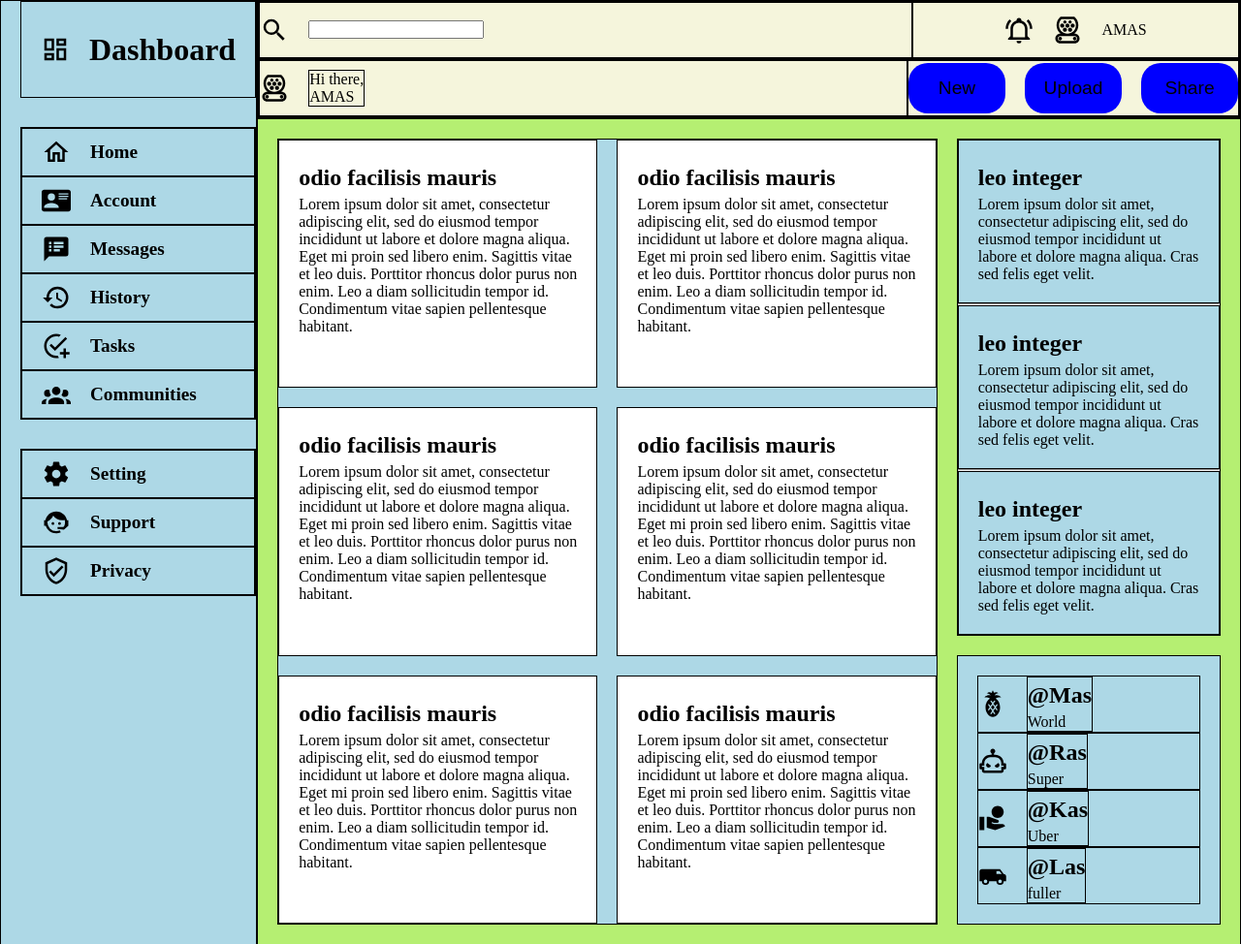
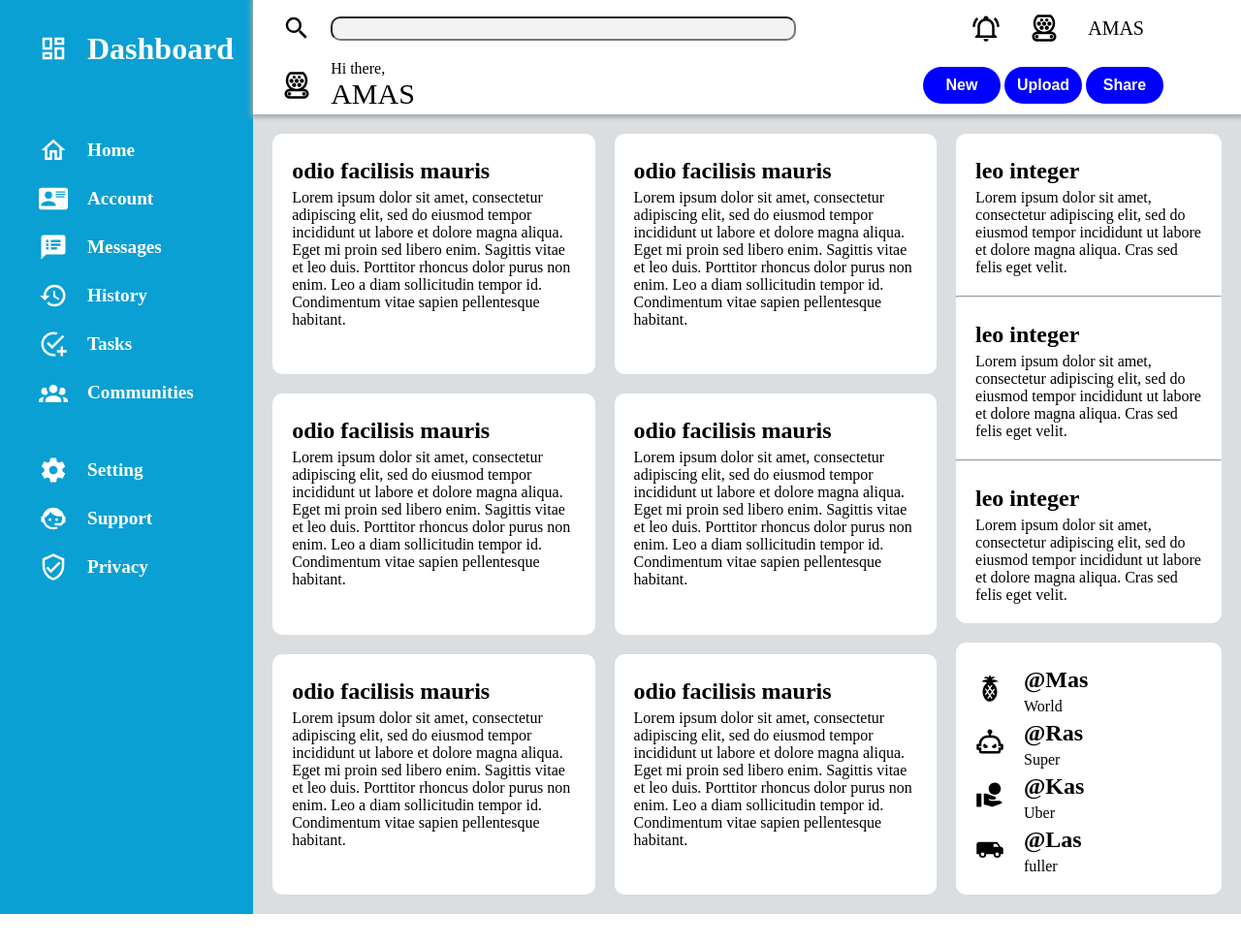
Before and after one commit to Ahmed-Seleem01/dashboard, a plain HTML site: page index.html in a window 1280 px wide. Shown: the whole page at 97% size. After the commit the page ends 943 px from the top, so only its background shows below. Drawn offline with Linux system fonts and the light colour scheme.

Commit message:
Redesign the header and change general colors

```diff
--- a/css/styles.css
+++ b/css/styles.css
@@ -8,7 +8,7 @@ body {
   padding: 0;
 }
 .container div {
-  border: 1px solid;
+  /*border: 1px solid;*/
 }
 .container {
   display: grid;
@@ -18,29 +18,48 @@ body {
   grid-area: 1 / 2 / 2 / 3;
   display: grid;
   grid-template: 1fr 1fr / 1fr;
-  background-color: beige;
+  box-shadow: 0px 1px 5px 2px rgb(165, 164, 164);
+  z-index: 2;
 }
-.header > div {
-  display: grid;
-  grid-template: 1fr / 2fr 1fr;
-}
-.container .first-row > div,
-.container .second-row > div {
+
+.first-row , .second-row {
   display: flex;
   align-items: center;
-  justify-content: center;
+  justify-content: space-between;
+  padding: 0 80px 0 30px;
+}
+.first-row div:nth-child(2){
+  padding: 0 20px;
+  font-size: 20px;
+  gap: 30px;
+}
+.first-row div:nth-child(1) input{
+  width: 30rem;
+  padding: 3px;
+  border-radius: 10px;
+  background-color: rgb(244, 242, 242);
+}
+
+.first-row div , .second-row div:not(div div:nth-child(2)){
+  display: flex;
+  align-items: center;
+  justify-content: space-between;
   gap: 20px;
 }
-.container > div .left {
-  justify-content: flex-start;
+.second-row div:nth-child(1) div:nth-child(2) p:nth-child(2){
+  font-size: 30px;
 }
 .sidebar {
   grid-area: 1 / 1 / 3 / 2;
   display: flex;
   flex-direction: column;
   gap: 30px;
-  background-color: lightblue;
+  background-color: rgb(10, 160, 211);
   padding-left: 20px;
+  color: white;
+}
+.sidebar svg{
+  fill: white;
 }
 .article {
   grid-area: 2 / 2 / 3 / 3;
@@ -48,14 +67,17 @@ body {
   grid-template-columns: 5fr 2fr;
   gap: 20px;
   padding: 20px;
-  background-color: rgb(181, 239, 114);
+  background-color: rgb(218, 222, 224);
+}
+.article div{
+  border-radius: 10px
 }
 .projects > div {
   background-color: white;
   padding: 20px;
 }
 .projects {
-  background-color: lightblue;
+
   grid-area: 1 / 1 / 3 / 2;
   display: grid;
   grid-template-columns: repeat(auto-fit, minmax(300px, 1fr));
@@ -63,14 +85,14 @@ body {
 }
 .announcements {
   grid-area: 1 / 2 / 2 / 3;
-  background-color: lightblue;
+  background-color: white;
 }
 .announcements div{
   padding: 20px;
 }
 .trending {
   grid-area: 2 / 2 / 3 / 3;
-  background-color: lightblue;
+  background-color: white;
   display: flex;
   flex-direction: column;
   padding: 20px;
@@ -112,12 +134,14 @@ div.sidebar-block-1 {
 }
 
 button{
-  padding: 15px;
+  padding: 10px;
   border-radius: 20px;
   border: 0;
-  font-size: 1.2rem;
+  font-size: 1rem;
   background-color: blue;
-  width: 100px;
+  width: 80px;
+  color: white;
+  font-weight: 700;
 }
 
 h2,h1{
```
